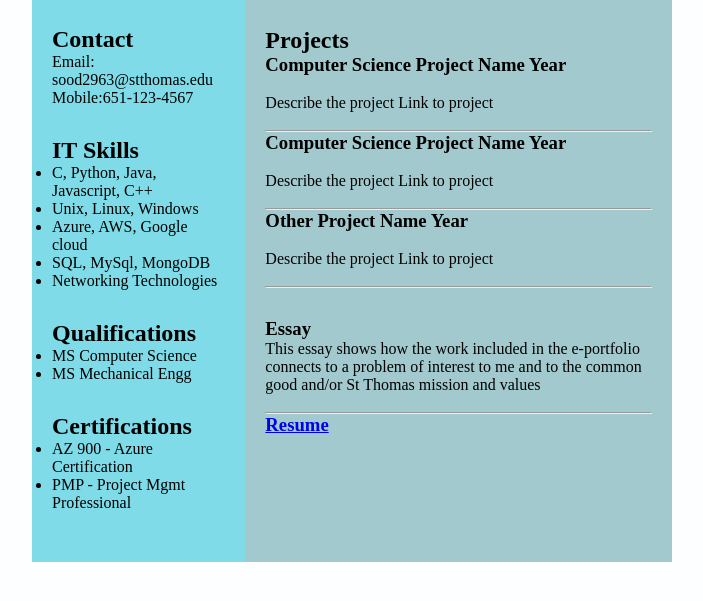
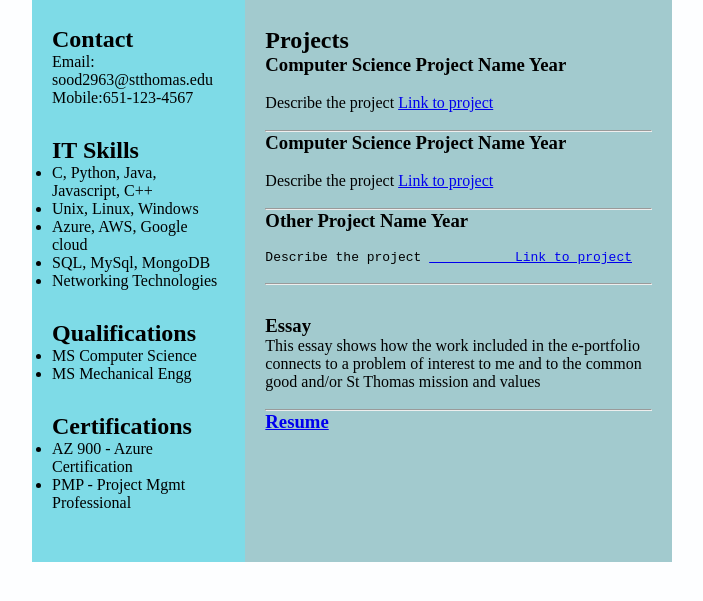
Before and after one commit to sssood1493/sssood.github.io, a plain HTML site: page index.html in a window 1280 px wide. Shown: the part 181-782 px from the top of the page, without its empty margins (288-991 px from the left). Drawn offline with Linux system fonts and the light colour scheme.

Commit message:
Update index.html

```diff
--- a/index.html
+++ b/index.html
@@ -70,17 +70,17 @@
                 <h2>Projects</h2>
                 <h3><pre></pre>Computer Science Project Name    Year</pre></h3>
                 <br />
-                <p>Describe the project <a ref="project1.html", target="_blank"> Link to project</a> </p>
+                <p>Describe the project <a href="project1.html", target="_blank"> Link to project</a> </p>
                 <br />
                 <hr>
                 <h3><pre></pre>Computer Science Project Name    Year</pre></h3>
                 <br />
-                <p>Describe the project <a ref="project2.html", target="_blank"> Link to project</a> </p>
+                <p>Describe the project <a href="project2.html", target="_blank"> Link to project</a> </p>
                 <br />
                 <hr>
                 <h3><pre></pre>Other Project Name               Year</pre></h3>
                 <br />
-                <p>Describe the project <a ref="project3.html", target="_blank"> Link to project</a> </p>
+                <pre>Describe the project <a href="project3.html", target="_blank">           Link to project</a> </pre>
                 <br />
                 <hr>
             </div>
```
